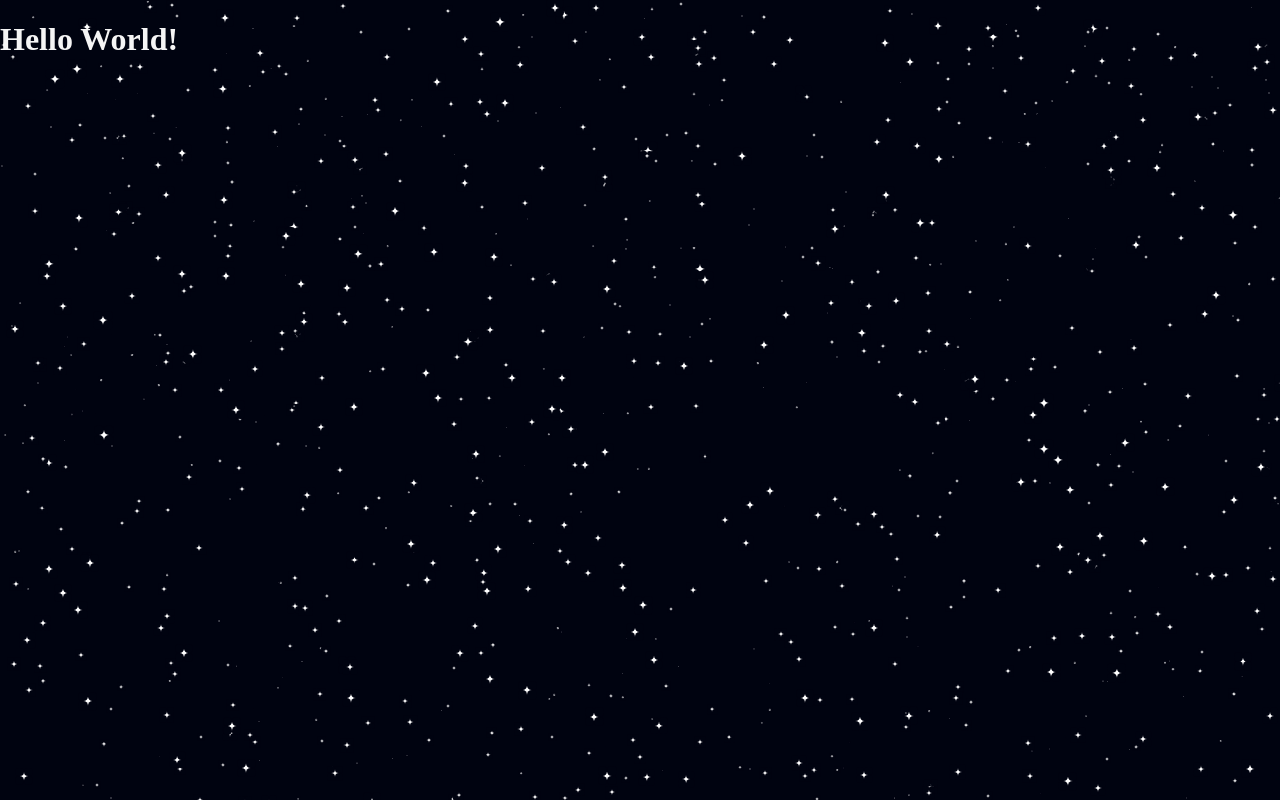
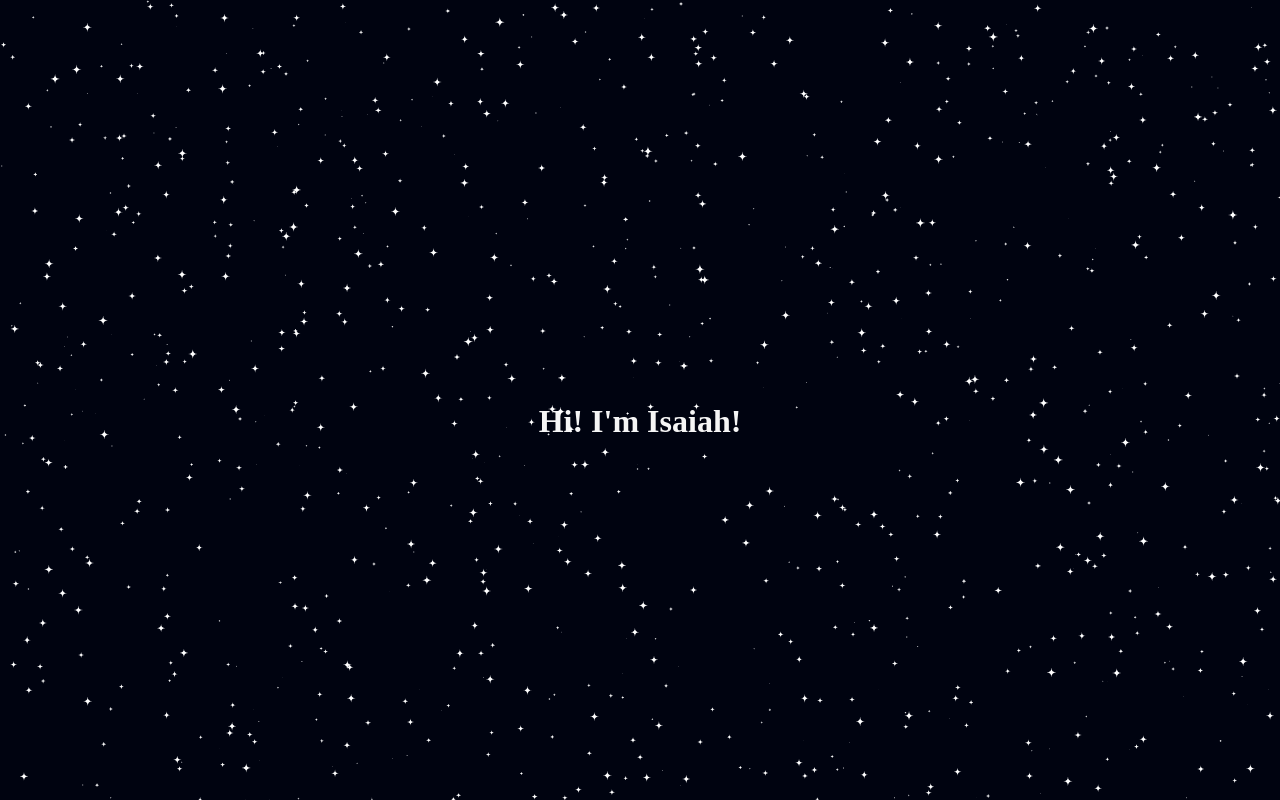
Before and after one commit to isaiah0812/zaemakeswebsites, a React (Vite) app: page / in a window 1280 px wide. Built offline with nearby package versions, Linux system fonts and the light colour scheme.

Commit message:
use clip-path for stars instead of divs (good job zae)

```diff
--- a/src/App.css
+++ b/src/App.css
@@ -12,4 +12,18 @@
 #content {
   position: absolute;
   z-index: 4500;
+  width: 100%;
+  height: 100%;
 }
+
+#space > h1 {
+  position: absolute;
+  top: 50%;
+  left: 50%;
+  transform: translate(-50%, -50%);
+}
+
+h1::selection {
+  color: red;
+  background-color: pink;
+}
--- a/src/App.tsx
+++ b/src/App.tsx
@@ -20,9 +20,7 @@ function App() {
   // TODO fix the resize
   return (
     <div id="space">
-      <div id="content">
-        <h1>Hello World!</h1>
-      </div>
+      <h1>Hi! I'm Isaiah!</h1>
       {...makeStarfield(1000)}
     </div>
   )
--- a/src/components/Star.css
+++ b/src/components/Star.css
@@ -3,29 +3,3 @@
   background-color: #FFF;
   border-radius: 50%;
 }
-
-.point {
-  position: absolute;
-  border-radius: 50%;
-  background-color: var(--space-black)
-}
-
-.point:nth-child(1) {
-  top: -50%;
-  left: -50%;
-}
-
-.point:nth-child(2) {
-  top: -50%;
-  left: 50%;
-}
-
-.point:nth-child(3) {
-  top: 50%;
-  left: 50%;
-}
-
-.point:nth-child(4) {
-  top: 50%;
-  left: -50%;
-}
--- a/src/components/Star.tsx
+++ b/src/components/Star.tsx
@@ -7,21 +7,29 @@ type StarProps = {
 }
 
 function Star(props: StarProps) {
-  const size = {
+  const { size } = props;
+  const dimensions = {
     height: props.size,
     width: props.size
   }
+
+  const controlPoint = .5 * size + ',' + .5 * size;
+
+  const starShapePath =
+    `M${.5 * dimensions.width}, 0 ` +
+    `Q${controlPoint} ${size}, ${.5 * size} ` +
+    `Q${controlPoint} ${.5 * size}, ${size} ` +
+    `Q${controlPoint} 0, ${.5 * size} ` +
+    `Q${controlPoint} ${.5 * size}, 0` +
+    'Z';
+
   return (
     <div className="star" style={{
       top: props.y,
       left: props.x,
-      ...size
-    }}>
-      <div className="point" style={{ ...size }} />
-      <div className="point" style={{ ...size }} />
-      <div className="point" style={{ ...size }} />
-      <div className="point" style={{ ...size }} />
-    </div>
+      clipPath: `path("${starShapePath}")`,
+      ...dimensions
+    }} />
   )
 }
 
```
